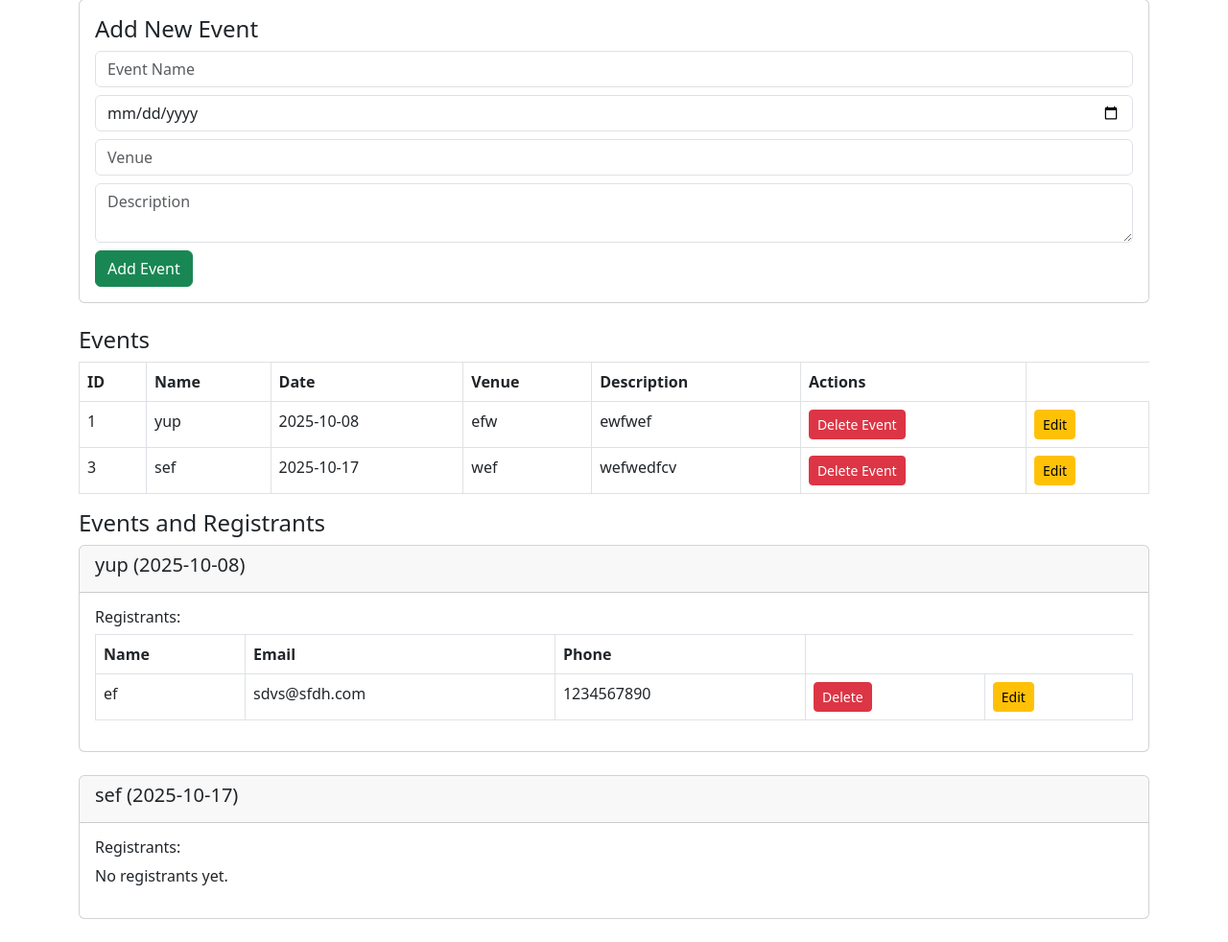
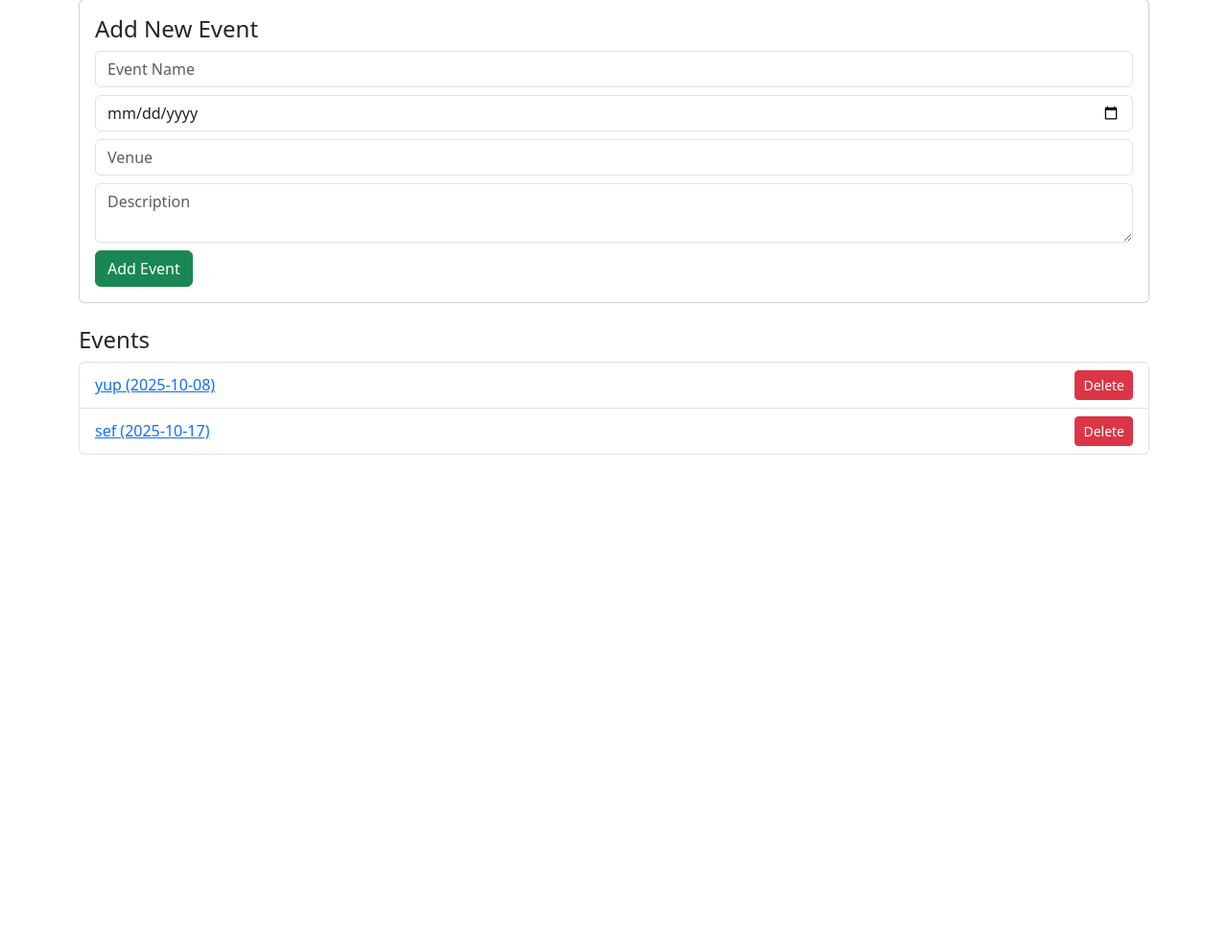
Before and after one commit to Sricharan-V/event_registration, a Flask app: page /dashboard in a window 1280 px wide. Shown: the part 145-1127 px from the top of the page at 96% size. After the commit the page ends 619 px from the top, so only its background shows below. Run offline with Flask 3, Linux system fonts and the light colour scheme; the visitor is signed in with stand-in values (Sample User, id 1); data comes from the database, SQL or seed files in the repository; both versions use the stored data as it was after the commit.

Commit message:
Changed dashboard to view only events and added another page for specific event details and registrants

```diff
--- a/app.py
+++ b/app.py
@@ -51,7 +51,7 @@ def update_event(event_id, name, date, venue, description):
                (name, date, venue, description, event_id))
     db.commit()
 
-def delete_event(event_id):
+def delete_event_by_id(event_id):
     db = get_db()
     db.execute("DELETE FROM events WHERE id = ?", (event_id,))
     db.commit()
@@ -125,9 +125,10 @@ def dashboard():
 def delete_event(event_id):
     if not session.get('admin'):
         return redirect(url_for('admin'))
-    delete_event(event_id)
+    delete_event_by_id(event_id)  # call helper, not route
     flash('Event deleted successfully.', 'success')
     return redirect(url_for('dashboard'))
+
 
 @app.route('/admin/delete_registrant/<int:event_id>/<int:reg_index>', methods=['POST'])
 def delete_registrant(event_id, reg_index):
@@ -142,7 +143,9 @@ def delete_registrant(event_id, reg_index):
     reg_id = registrants[reg_index]['id']
     delete_registrant_by_id(reg_id)
     flash('Registrant deleted.', 'success')
-    return redirect(url_for('dashboard'))
+    # Redirect back to the event detail page, not the dashboard
+    return redirect(url_for('admin_event_detail', event_id=event_id))
+
 
 @app.route('/admin/edit_event/<int:event_id>', methods=['GET', 'POST'])
 def edit_event(event_id):
@@ -220,6 +223,20 @@ def submit():
 
     return redirect(url_for('success', name=name))
 
+
+@app.route('/admin/event/<int:event_id>')
+def admin_event_detail(event_id):
+    if not session.get('admin'):
+        return redirect(url_for('admin'))
+
+    event = get_event_by_id(event_id)
+    if not event:
+        return "Event not found", 404
+
+    registrants = get_registrants_by_event(event_id)
+    return render_template('event_detail.html', event=event, registrants=registrants)
+
+
 @app.route('/success')
 def success():
     name = request.args.get('name', '')
--- a/templates/dashboard.html
+++ b/templates/dashboard.html
@@ -10,26 +10,12 @@
 <body>
 	<nav class="navbar navbar-expand-lg navbar-dark bg-primary fixed-top">
 		<div class="container">
-			<!-- Left side: App Title -->
 			<a class="navbar-brand" href="{{ url_for('dashboard') }}">EventReg Admin</a>
-
-			<!-- Right side: Logout button -->
 			<div class="d-flex ms-auto">
 				<a href="{{ url_for('admin_logout') }}" class="btn btn-outline-light btn-sm">Logout</a>
 			</div>
 		</div>
 	</nav>
-
-	{% with messages = get_flashed_messages(with_categories=true) %}
-	{% if messages %}
-	{% for category, message in messages %}
-	<div class="alert alert-{{ category }} alert-dismissible fade show" role="alert">
-		{{ message }}
-		<button type="button" class="btn-close" data-bs-dismiss="alert" aria-label="Close"></button>
-	</div>
-	{% endfor %}
-	{% endif %}
-	{% endwith %}
 
 	<div class="container mt-5">
 		<h2>Admin Dashboard</h2>
@@ -40,101 +26,30 @@
 				<h4>Add New Event</h4>
 				<form method="post">
 					<input type="text" name="event_name" class="form-control mb-2" placeholder="Event Name" required>
-
 					<input type="date" name="event_date" class="form-control mb-2" required>
-
 					<input type="text" name="event_venue" class="form-control mb-2" placeholder="Venue" required>
-					<textarea name="event_description" class="form-control mb-2" placeholder="Description" required></textarea>
-
+					<textarea name="event_description" class="form-control mb-2" placeholder="Description"
+						required></textarea>
 					<button type="submit" class="btn btn-success">Add Event</button>
 				</form>
 			</div>
 		</div>
 
-
-		<!-- Events Table -->
+		<!-- Events List -->
 		<h4>Events</h4>
-		<table class="table table-bordered">
-			<thead>
-				<tr>
-					<th>ID</th>
-					<th>Name</th>
-					<th>Date</th>
-					<th>Venue</th>
-					<th>Description</th>
-					<th>Actions</th>
-				</tr>
-			</thead>
-			<tbody>
-				{% for e in events %}
-				<tr>
-					<td>{{ e.id }}</td>
-					<td>{{ e.name }}</td>
-					<td>{{ e.date }}</td>
-					<td>{{ e.venue }}</td>
-					<td>{{ e.description }}</td>
-					<td>
-						<form method="post" action="{{ url_for('delete_event', event_id=e.id) }}" style="display:inline;">
-							<button type="submit" class="btn btn-danger btn-sm" onclick="return confirm('Delete this event?')">Delete
-								Event</button>
-						</form>
-					</td>
-					<td><a href="{{ url_for('edit_event', event_id=e.id) }}" class="btn btn-warning btn-sm me-1">Edit</a></td>
-				</tr>
-				{% endfor %}
-			</tbody>
-		</table>
-
-
-		<!-- Registered Users Table -->
-		<h4>Events and Registrants</h4>
-
-		{% for event in events %}
-		<div class="card mb-4">
-			<div class="card-header">
-				<h5>{{ event.name }} ({{ event.date }})</h5>
-			</div>
-			<div class="card-body">
-				<h6>Registrants:</h6>
-				{% if registrations_by_event[event.id] %}
-				<table class="table table-bordered">
-					<thead>
-						<tr>
-							<th>Name</th>
-							<th>Email</th>
-							<th>Phone</th>
-						</tr>
-					</thead>
-					<tbody>
-						{% for reg in registrations_by_event[event.id] %}
-						<tr>
-							<td>{{ reg.name }}</td>
-							<td>{{ reg.email }}</td>
-							<td>{{ reg.phone }}</td>
-							<td>
-								<form method="post"
-									action="{{ url_for('delete_registrant', event_id=event.id, reg_index=loop.index0) }}"
-									style="display:inline;">
-									<button type="submit" class="btn btn-danger btn-sm"
-										onclick="return confirm('Delete this registrant?')">Delete</button>
-								</form>
-							</td>
-							<td><a href="{{ url_for('edit_registrant', event_id=event.id, reg_index=loop.index0) }}"
-									class="btn btn-warning btn-sm me-1">Edit</a></td>
-						</tr>
-						{% endfor %}
-					</tbody>
-				</table>
-				{% else %}
-				<p>No registrants yet.</p>
-				{% endif %}
-			</div>
-		</div>
-		{% endfor %}
-
-
-
-
+		<ul class="list-group">
+			{% for e in events %}
+			<li class="list-group-item d-flex justify-content-between align-items-center">
+				<a href="{{ url_for('admin_event_detail', event_id=e.id) }}">{{ e.name }} ({{ e.date }})</a>
+				<form method="post" action="{{ url_for('delete_event', event_id=e.id) }}" style="margin:0;">
+					<button type="submit" class="btn btn-danger btn-sm"
+						onclick="return confirm('Delete this event?')">Delete</button>
+				</form>
+			</li>
+			{% else %}
+			<li class="list-group-item">No events found.</li>
+			{% endfor %}
+		</ul>
 	</div>
 </body>
 
```
Also changed, not shown: templates/event_detail.html (added, +64 -0 lines), database.db.
